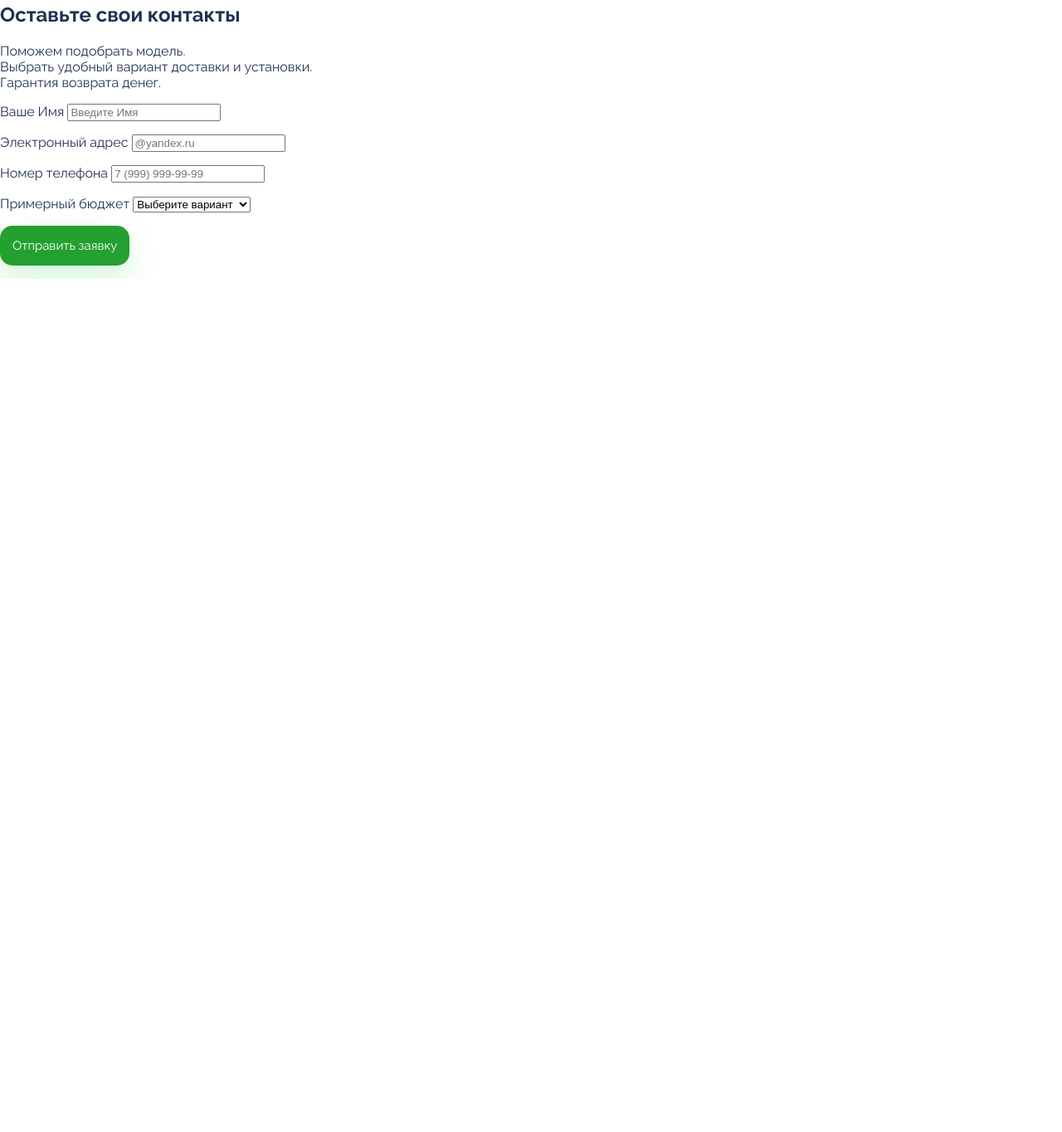
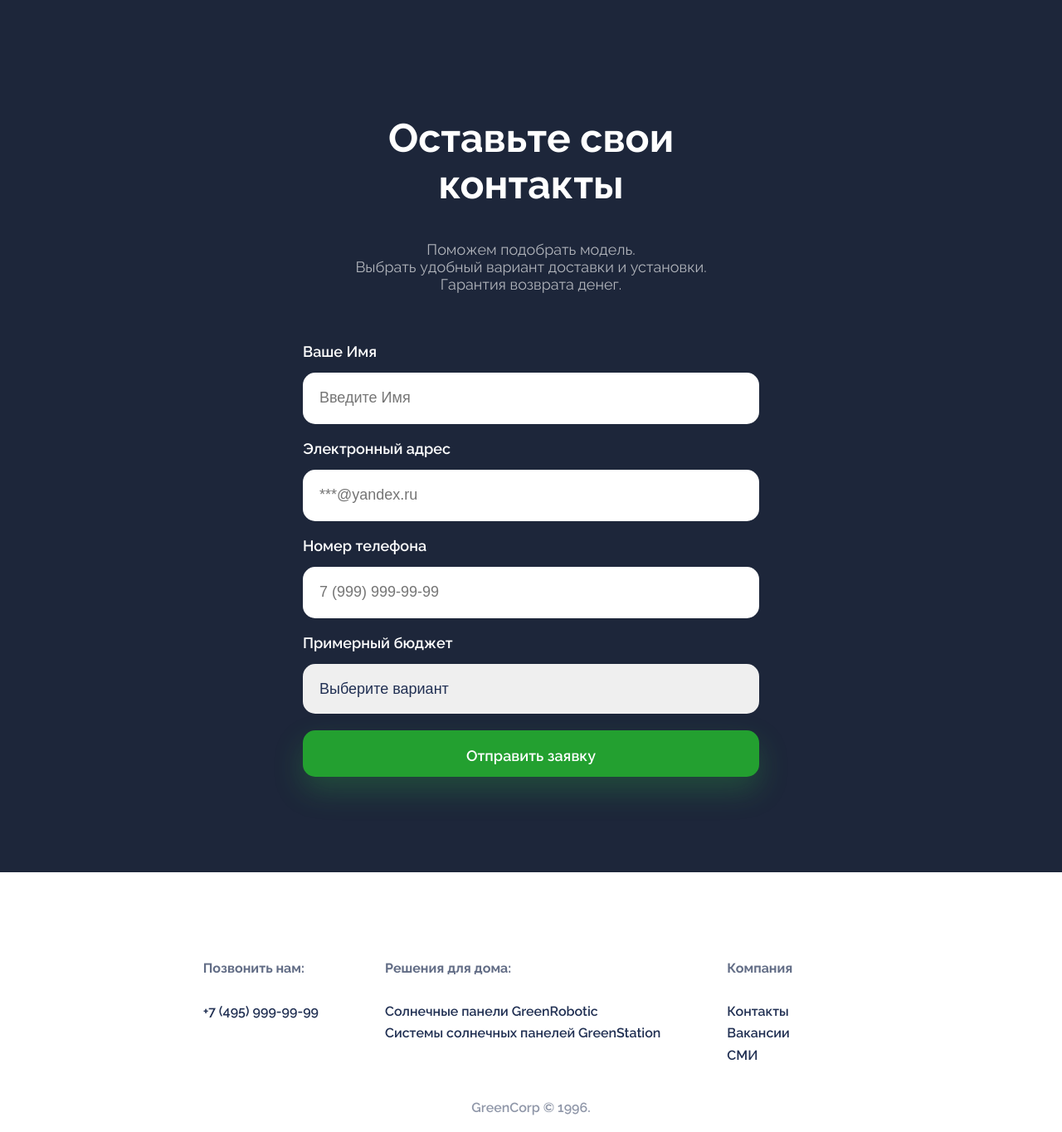
Before and after one commit to Sorkaaa/green-corp-landing, a plain HTML site: page index.html in a window 1280 px wide. Shown: the part 838-2202 px from the top of the page at 83% size. Before the commit the page ends 1174 px from the top, so only its background shows below. Drawn offline with Linux system fonts and the light colour scheme.

Commit message:
Вторая версия 	modified:   index.html 	modified:   main.css

```diff
--- a/index.html
+++ b/index.html
@@ -16,7 +16,6 @@
             <button> Заказать</button>
         </div>
     </header>
-
     <section class="about">
         <div class="about__info">
             <h1>Солнечные панели GreenRobotic</h1>
@@ -33,40 +32,56 @@
             <div class="form__container">
                 <h1>Оставьте свои контакты</h1>
                 <p>Поможем подобрать модель.<br> Выбрать удобный вариант доставки и установки.<br> Гарантия возврата денег.</p>
-
             <form>
                 <div class="form__group">
-                <p>
                     <label for="name">Ваше Имя</label>
                     <input type="text" placeholder="Введите Имя" id="name">
-                </p>
-                <p>
-                    <label for="email">Электронный адрес</label>
-                    <input type="email" placeholder="@yandex.ru" id="email">
-                </p>
-                <p>
+                <br>
+                    <label for="name">Электронный адрес</label>
+                    <input type="email" placeholder="***@yandex.ru" id="email">
+                <br>
                     <label for="phone">Номер телефона</label>
                     <input type="tel" placeholder="7 (999) 999-99-99" id="phone">
-                </p>
-                <p>
-                    <label for="budget">Примерный бюджет</label>
-                    <select name="budget" id="budget">
+                <br>
+                    <label for="text">Примерный бюджет</label>
+                    <select name="text" id="budget">
                         <option value="">Выберите вариант</option>
                         <option value="10-30">10 000₽ – 30 000₽</option>
                         <option value="30-60">30 000₽ – 60 000₽</option>
                         <option value="60-100">60 000₽ – 100 000₽</option>
                         <option value="100+">100 000₽</option>
                     </select>
-                </p>
                 </div>
-
-                <p>
-                    <button type="submit" class="form__submit">Отправить заявку</button>
-                </p>
+                <button type="submit" class="form__submit">Отправить заявку</button>
             </form>
-
             </div>
         </section>
+</body>
+<footer>
+    <div class="footer__container">
+        <div class="footer__group">
+            <h3>Позвонить нам:</h3>
+            <div class="footer__links">
+              <a href="#">+7 (495) 999-99-99</a>
+            </div>
+        </div>
+    <div class="footer__group">
+        <h3>Решения для дома:</h3>
+             <div class="footer__links">
+                <a href="#">Солнечные панели GreenRobotic</a>
+                <a href="#">Системы солнечных панелей GreenStation</a>
+    </div>
+    </div>
+    <div class="footer__group">
+        <h3>Компания</h3>
+             <div class="footer__links">
+                <a href="#">Контакты</a>
+                <a href="#">Вакансии</a>
+                <a href="#">СМИ</a>
+    </div>
+    </div>
+    </div>
 
-</body>
+    <div class="footer__copyright">GreenCorp © 1996.</div>
+</footer>
 </html>
--- a/main.css
+++ b/main.css
@@ -36,6 +36,13 @@ header {
     cursor: pointer;
     box-shadow: 0 16px 36px rgb(52 213 68 / 22%);
     padding: 15px;
+    transition: background-color 0.3s;
+    transition-timing-function: ease-in;
+  }
+
+  button:hover {
+    background-color: #f6980c;
+    box-shadow: 0 16px 36px rgba(246 152 12 / 20%)
   }
 
   .about__image {
@@ -80,3 +87,108 @@ header {
   .form__container {
     width: 550px;
   }
+
+  .form {
+    background-color: #1D263A;
+    color: #fff;
+    padding-top: 115px;
+    padding-bottom: 115px;
+    text-align: center;
+    display: flex;
+    justify-content: center;
+    align-items: center;
+  }
+
+.form h1 {
+ font-size: 48px;
+}
+
+.form p {
+  font-size: 18px;
+  opacity: 0.65;
+}
+
+.form__group {
+  display: flex;
+  flex-direction: column;
+  text-align: left;
+}
+
+.form form {
+  display: grid;
+  grid-gap: 20px;
+  margin-top: 60px;
+}
+
+.form label {
+  font-size: 18px;
+  font-weight: 600;
+  margin-bottom: 15px;
+}
+
+.form input {
+font-size: 18px;
+color: #213053;
+height: 60px;
+padding-right: 20px;
+padding-left: 20px;
+border-radius: 15px;
+border: none;
+}
+
+.form select {
+font-size: 18px;
+color: #213053;
+height: 60px;
+padding-right: 20px;
+padding-left: 20px;
+border-radius: 15px;
+border: none;
+}
+
+.form__submit {
+  font-size: 18px;
+  font-weight: 600;
+  padding-top: 20px;
+}
+
+select {
+  appearance: none;
+}
+
+input {
+  outline: none;
+}
+
+footer {
+  font-size: 16px;
+  font-weight: 600;
+  padding: 90px 20px 20px 20px;
+}
+
+.footer__container {
+display: flex;
+justify-content: center;
+}
+
+.footer__copyright {
+  margin-top: 40px;
+  text-align: center;
+  opacity: 0.5;
+}
+
+.footer__group {
+  margin-right: 80px;
+
+}
+
+ footer h3 {
+  font-size: 16px;
+  opacity: 0.7;
+  margin-bottom: 30px;
+}
+
+.footer__links {
+  display: flex;
+  flex-direction: column;
+  line-height: 7mm;
```
